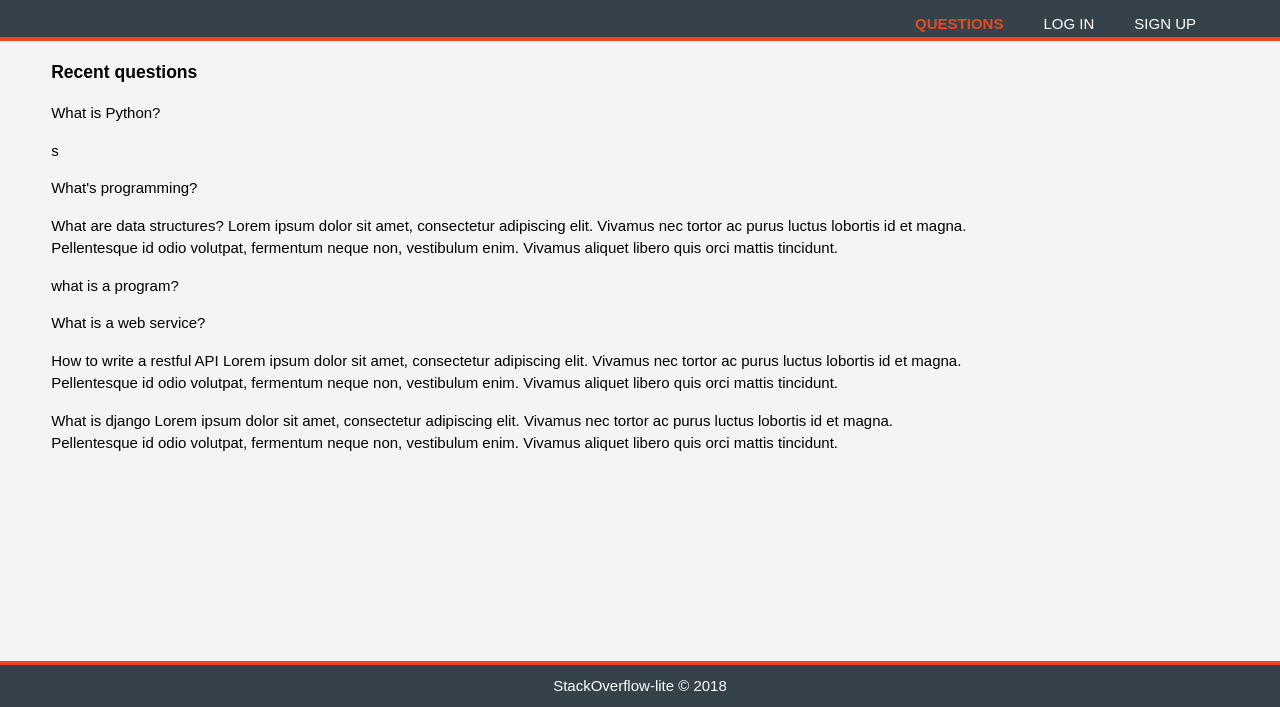
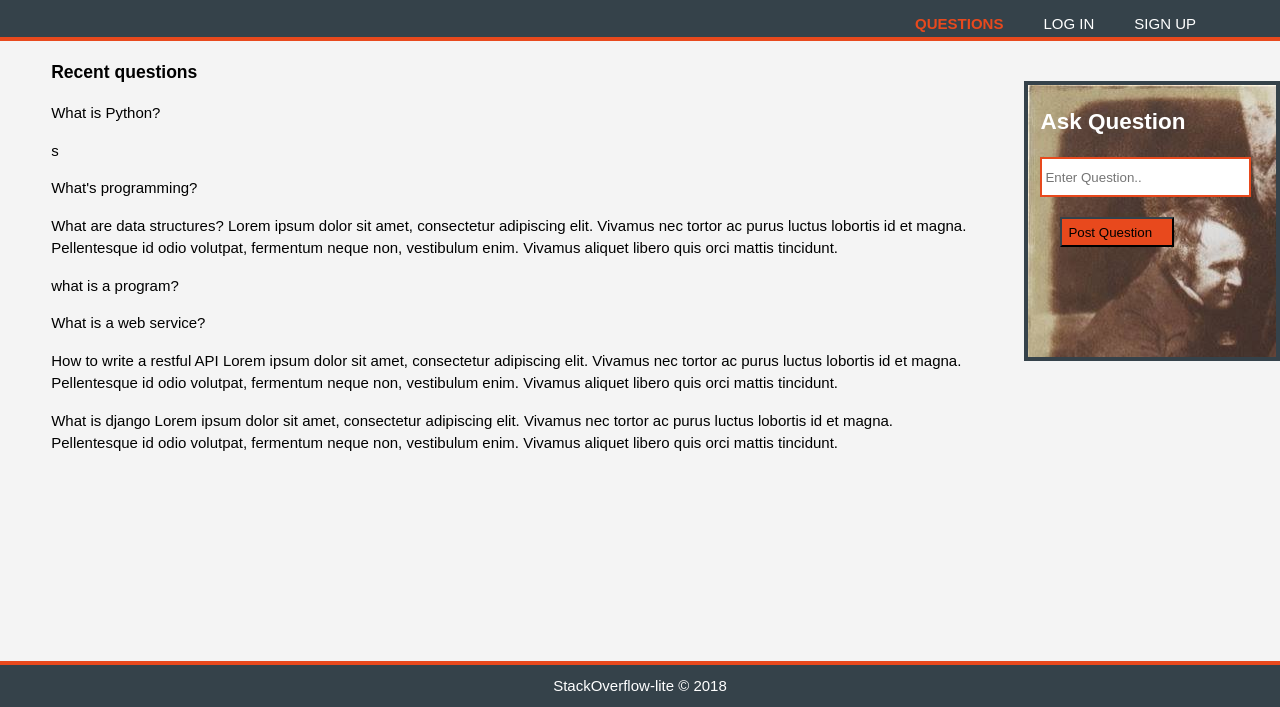
Before and after one commit to kyakusahmed/StackOverflow-lite-1, a plain HTML site: page index.html in a window 1280 px wide. Shown: the part 93-800 px from the top of the page. Drawn offline with Linux system fonts and the light colour scheme.

Commit message:
Add form to index page form where user can type and submit question added

```diff
--- a/index.html
+++ b/index.html
@@ -52,7 +52,19 @@
 				</div>
 		</section>
 
+		<aside id="question">
+				<div class="box">
+					<div class="container">
+						<h2>Ask Question</h2>
+						<form>
+							<input type="question" placeholder="Enter Question..">
+							<button type="submit" class="button_1">Post Question</button>
 
+						</form>
+					</div>
+				</div>
+
+			</aside>
 
 		<footer>
 			<p>StackOverflow-lite &copy; 2018</p>
```
